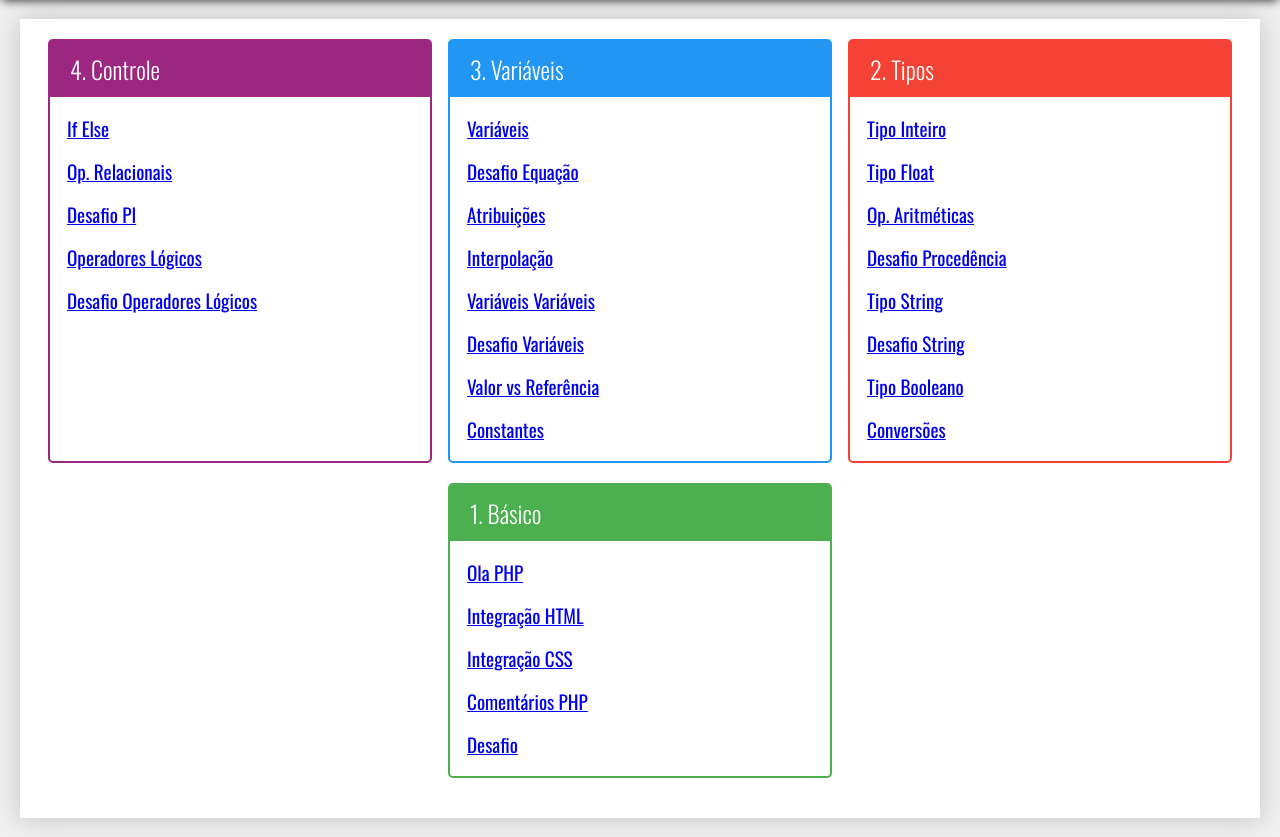
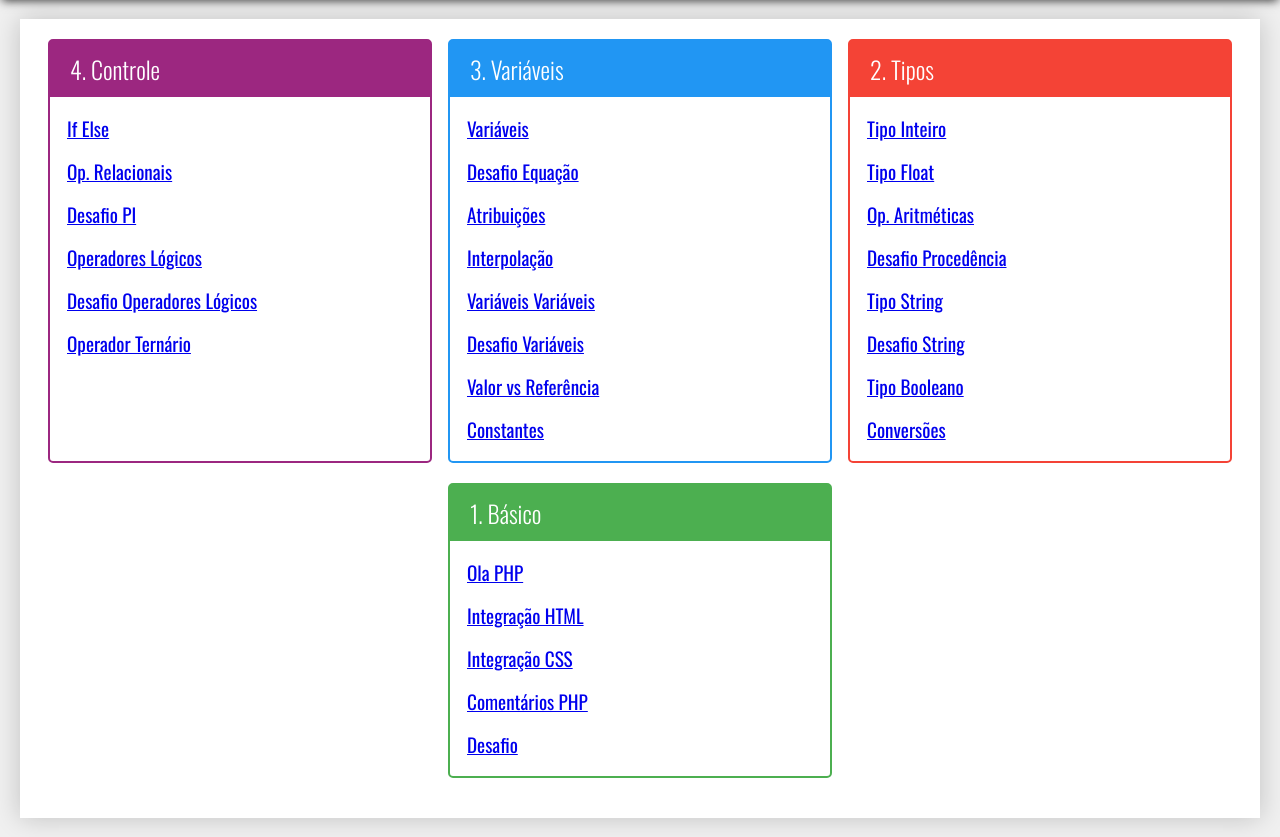
Before and after one commit to BRADDTELES/Curso-PHP7, a PHP site: page /aula-01/ in a window 1280 px wide. Shown: the part 121-958 px from the top of the page. Run offline with PHP 8.4, Linux system fonts and the light colour scheme.

Commit message:
Operador Ternário

```diff
--- a/aula-01/index.php
+++ b/aula-01/index.php
@@ -46,6 +46,11 @@
               <li>
                 <a href="exercicio.php?dir=controle&file=desafio_operadores_logicos">
                   Desafio Operadores Lógicos
+                </a>
+              </li>
+              <li>
+                <a href="exercicio.php?dir=controle&file=operador_ternario">
+                  Operador Ternário
                 </a>
               </li>
             </ul>
```
